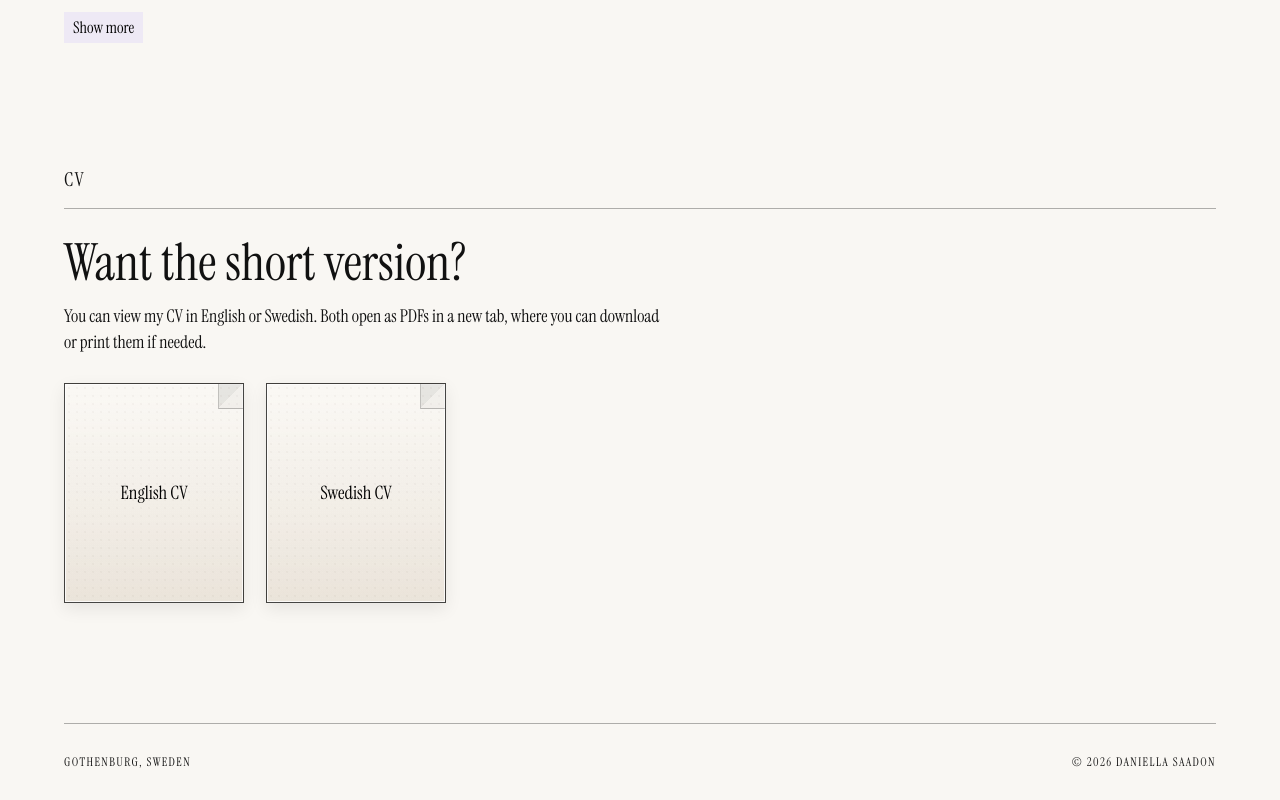
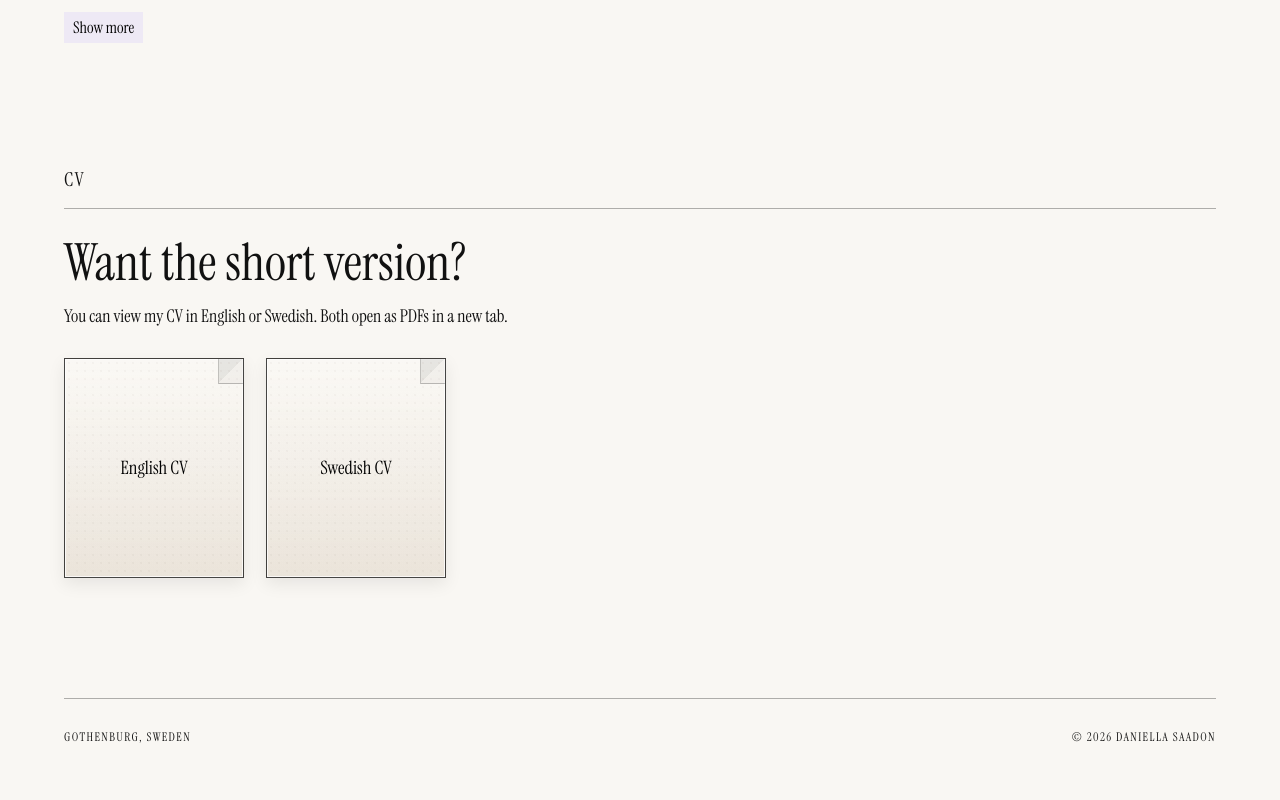
Before and after one commit to saadondaniella/daniella-portfolio, a React (Vite) app: page /about in a window 1280 px wide. Shown: the part 1569-2369 px from the top of the page. After the commit the page ends 2344 px from the top, so only its background shows below. Built offline with nearby package versions, Linux system fonts and the light colour scheme; a web font is replaced by a local one.

Commit message:
Update text on CV part

```diff
--- a/src/pages/About.jsx
+++ b/src/pages/About.jsx
@@ -228,7 +228,7 @@ function About() {
 
                 <p>
                   You can view my CV in English or Swedish. Both open as PDFs in
-                  a new tab, where you can download or print them if needed.
+                  a new tab.
                 </p>
               </div>
 
```
